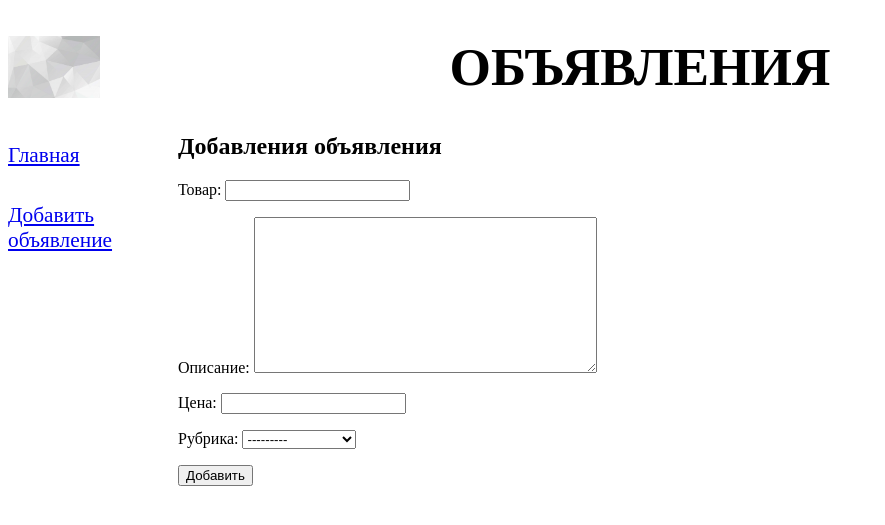
After one commit to Vkuzmeniuk/Django-test, a Django app: page /bboard/add/ in a window 1280 px wide. The commit adds this page. Shown: the top 525 px of the page, without its empty margins (0-885 px from the left). Run offline with Django 3.2, Linux system fonts and the light colour scheme; data comes from the database, SQL or seed files in the repository; both versions use the stored data as it was after the commit.

Commit message:
Пройденная первая часть( до 71 страницы)

```diff
--- /dev/null
+++ b/samplesite/bboard/forms.py
@@ -0,0 +1,8 @@
+from django.forms import ModelForm
+
+from .models import Bb
+
+class BbForm(ModelForm):
+    class Meta:
+        model = Bb
+        fields = ('title','content','price','rubric')
--- /dev/null
+++ b/samplesite/bboard/static/bboard/style.css
@@ -0,0 +1,18 @@
+header h1 {
+    font-size: 40pt;
+    text-transform: uppercase;
+    text-align:center;
+    background:url("bg.jpg") left /auto 100% no-repeat;
+}
+nav {
+    font-size: 16pt;
+    width: 150px;
+    float: left;
+}
+nav a {
+    display: block;
+    margin: 10px 0px;
+}
+section {
+    margin-left: 170px;
+}
--- /dev/null
+++ b/samplesite/bboard/templates/bboard/create.html
@@ -0,0 +1,12 @@
+{% extends "layout/basic.html" %}
+
+{% block title %}Добавление объявления{% endblock %}
+
+{% block content %}
+<h2>Добавления объявления</h2>
+<form method="post">
+    {% csrf_token %}
+    {{ form.as_p }}
+    <input type = "submit" value="Добавить">
+</form>
+{% endblock %}
--- /dev/null
+++ b/samplesite/bboard/templates/layout/basic.html
@@ -0,0 +1,28 @@
+{% load static %}
+<!DOCTYPE html>
+<html>
+    <head>
+        <meta charset="UTF-8">
+        <link rel="stylesheet" type="text/css"
+        href="{% static 'bboard/style.css' %}">
+        <title>{% block title %}Главная:{% endblock %}:
+        Доска объявлений</title>
+    </head>
+    <body>
+        <header>
+            <h1>Объявления</h1>
+        </header>
+        <nav>
+            <a href="{%url 'index'%}">Главная</a>
+            <a href="{% url 'add' %}"><br>Добавить объявление</a>
+            {% for rubric in rubrics %}
+            <a href="{% url 'by_rubric' rubric.pk %}">
+            {{rubric.name}}</a>
+            {% endfor %}
+        </nav>
+        <section>
+        {% block content %}
+        {% endblock %}
+        </section>
+    </body>
+</html>
--- a/samplesite/bboard/urls.py
+++ b/samplesite/bboard/urls.py
@@ -1,8 +1,9 @@
 from django.urls import path
 
-from .views import index, by_rubric
+from .views import index, by_rubric, BbCreateView
 
 urlpatterns = [
+    path('add/',BbCreateView.as_view(),name='add'),
     path('<int:rubric_id>/', by_rubric, name = 'by_rubric'),
     path('',index,name ='index')
 ]
--- a/samplesite/bboard/views.py
+++ b/samplesite/bboard/views.py
@@ -13,3 +13,17 @@ def by_rubric(request, rubric_id):
     context= {'bbs':bbs,'rubrics':rubrics,
               'current_rubric':current_rubric}
     return render(request,'bboard/by_rubric.html',context)
+
+from django.views.generic.edit import CreateView
+from .forms import BbForm
+from django.urls import reverse_lazy
+
+class BbCreateView (CreateView):
+    template_name = 'bboard/create.html'
+    form_class = BbForm
+    success_url = reverse_lazy('index')
+
+    def gen_context_data (self, **kwargs):
+        context = super().get_context_data(**kwargs)
+        context['rubrics'] = Rubric.objects.all()
+        return context
```
Also changed, not shown: samplesite/bboard/templates/bboard/by_rubric.html (+14 -24 lines), samplesite/bboard/templates/bboard/index.html (+13 -25 lines), samplesite/bboard/static/bboard/bg.jpg (added), samplesite/db.sqlite3.
